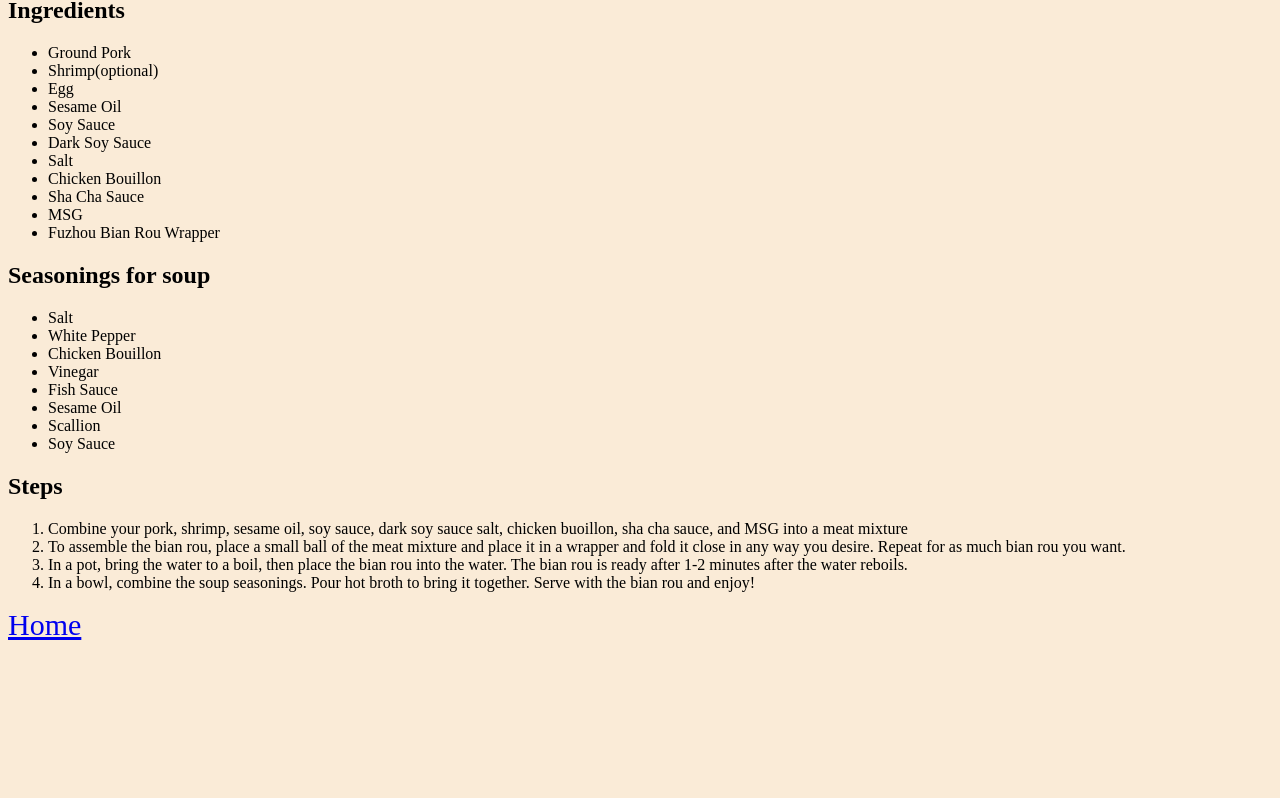
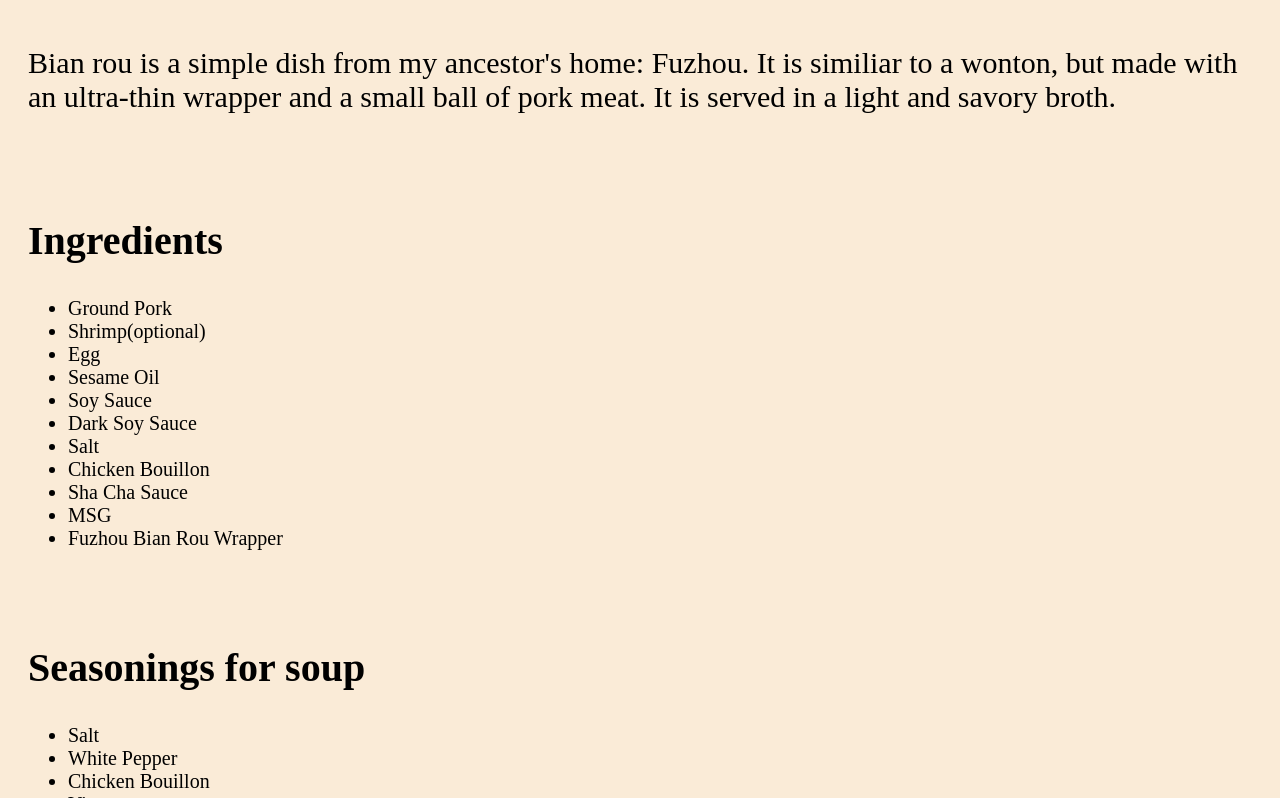
Before and after one commit to spectre729/odin-recipes, a plain HTML site: page recipes/bian-rou.html in a window 1280 px wide. Shown: the part 522-1320 px from the top of the page. Before the commit the page ends 1172 px from the top, so only its background shows below. Drawn offline with Linux system fonts and the light colour scheme.

Commit message:
Added more CSS(paddming and margins) in the recipes to make it look somewhat better.

```diff
--- a/recipes/bian-rou.html
+++ b/recipes/bian-rou.html
@@ -10,13 +10,14 @@
     <h1>Bian Rou</h1>
     <img src="bian_rou.jpg" alt = "A bowl of bian rou" height="310" width="310">
     <!--Source: https://www.youtube.com/watch?v=9NeQ7KEdxrk-->
-    <h2>Description</h2>
-    <p>Bian rou is a simple dish from my ancestor's home: Fuzhou. It
+    <div class="description"><h2 class="description header">Description</h2>
+        <p class="description para">Bian rou is a simple dish from my ancestor's home: Fuzhou. It
             is similiar to a wonton, but made with an ultra-thin wrapper and a
             small ball of pork meat. It is served in a light and savory broth.
-    </p>
-    <h2>Ingredients</h2>
-    <ul>
+        </p></div>
+
+    <div class="ingredient section"><h2 class="Ingredient header">Ingredients</h2>
+        <ul class="ingredient list">
             <li>Ground Pork</li>
             <li>Shrimp(optional)</li>
             <li>Egg</li>
@@ -28,9 +29,9 @@
             <li>Sha Cha Sauce</li>
             <li>MSG</li>
             <li>Fuzhou Bian Rou Wrapper</li>
-    </ul>
-    <h2>Seasonings for soup</h2>
-    <ul>
+        </ul></div>
+    <div class="ingredient section"><h2 class="Ingredient header">Seasonings for soup</h2>
+        <ul class="ingredient list">
             <li>Salt</li>
             <li>White Pepper</li>
             <li>Chicken Bouillon</li>
@@ -39,9 +40,9 @@
             <li>Sesame Oil</li>
             <li>Scallion</li>
             <li>Soy Sauce</li>
-    </ul>
-    <h2>Steps</h2>
-    <ol>
+        </ul></div>
+    <div class="step section"><h2 class="Step header">Steps</h2>
+        <ol class="step list">
             <li>Combine your pork, shrimp, sesame oil, soy sauce, dark soy sauce
                 salt, chicken buoillon, sha cha sauce, and MSG into a meat mixture
             </li>
@@ -55,11 +56,11 @@
             <li>In a bowl, combine the soup seasonings. Pour hot broth to bring it together.
                 Serve with the bian rou and enjoy!
             </li>
-    </ol>
+        </ol></div>
 
 
 
-    <a href="../index.html">Home</a>
+    <a class="Home" href="../index.html">Home</a>
 
 </body>
 </html>
--- a/styles.css
+++ b/styles.css
@@ -25,3 +25,40 @@ h1 {
     font-size: 40px;
     color: brown;
 }
+
+.Ingredient.header, .Step.header, .description.header{
+    font-size: 40px;
+}
+
+.ingredient.list, .step.list{
+    font-size: 20px;
+}
+
+.description.para{
+    font-size: 30px;
+}
+
+.ingredient.section{
+    padding: 20px;
+}
+
+.step.section{
+    padding: 20px;
+}
+
+.description{
+    padding: 10px;
+
+}
+
+.Home{
+    font-size: 50px;
+    color: orange;
+    font-weight: bold;
+    display: flex;
+    text-align: center;
+    align-items: center;
+    justify-content: center;
+    padding: 20px;
+    /*margin: 10px;*/
+}
```
Also changed, not shown: recipes/cart-noodles.html (+15 -10 lines), recipes/fried-rice.html (+16 -10 lines). Lines whose indentation alone changed are shown as unchanged.
